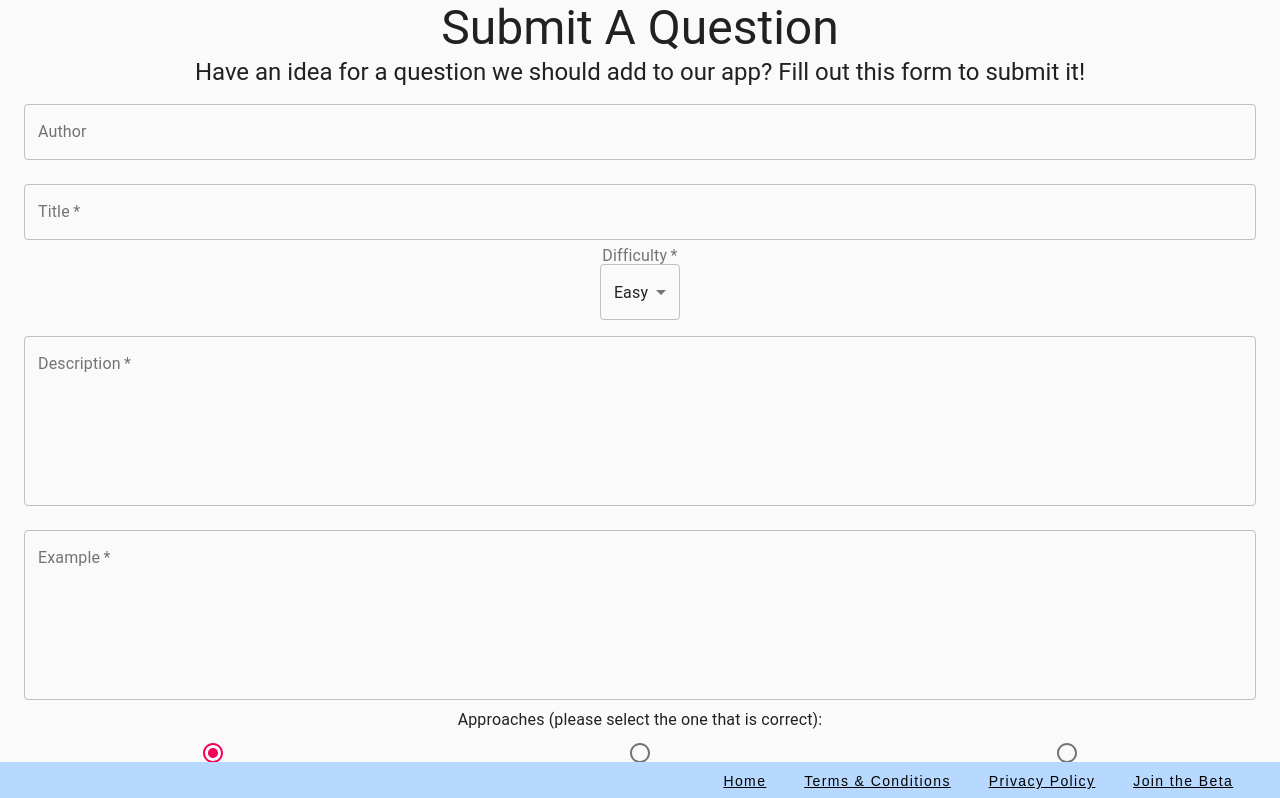
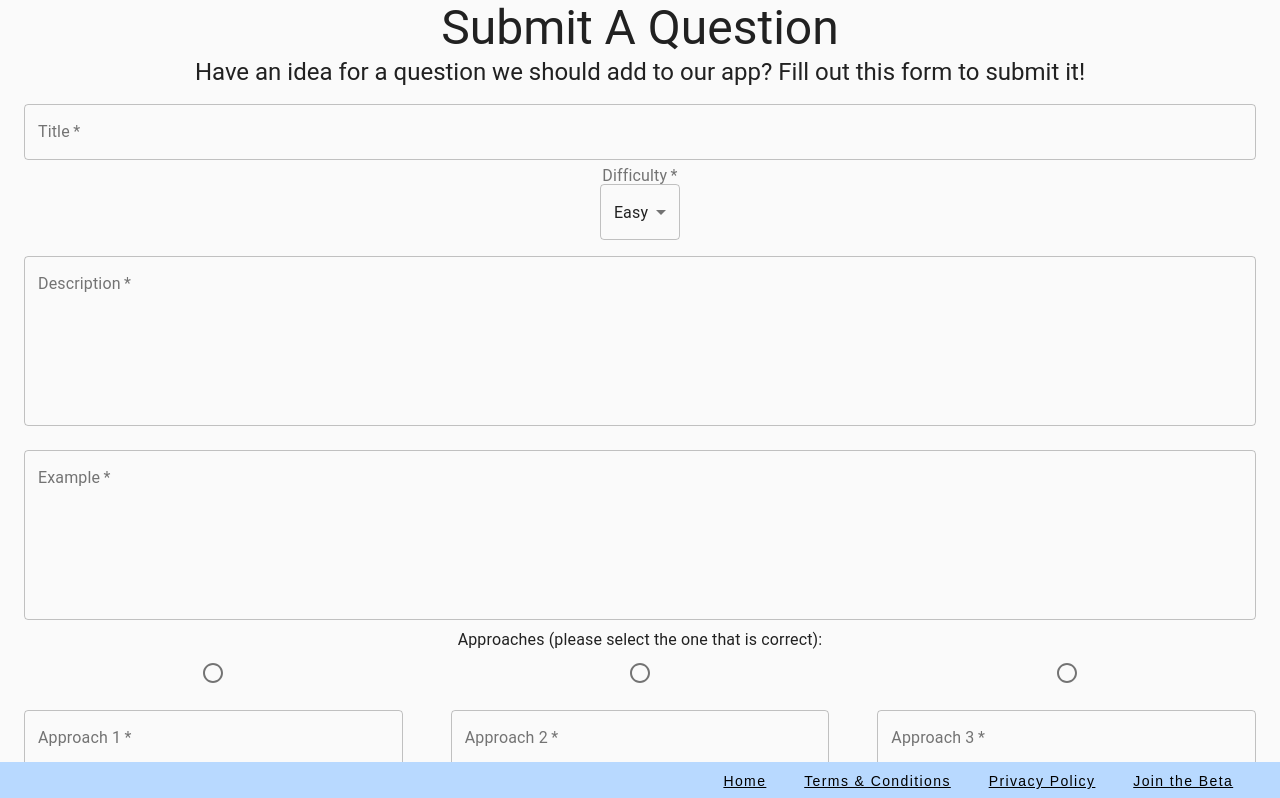
Before and after one commit to CodeletApp/codelet-site, a React (Create React App) app: page /submit-question in a window 1280 px wide. Shown: the top 798 px of the page. Built offline with nearby package versions, Linux system fonts and the light colour scheme; a web font is replaced by a local one.

Commit message:
Added ErrorMessage component and added it to places where radio buttons are used (radio buttons now dont have a default value

```diff
--- /dev/null
+++ b/src/components/ErrorMessage.js
@@ -0,0 +1,22 @@
+import React from "react";
+import { makeStyles } from "@material-ui/styles";
+import { Container, Typography } from "@material-ui/core";
+
+const useStyles = makeStyles({
+  errorMessage: {
+    color: "red",
+  },
+});
+
+export function ErrorMessage({ isError, message }) {
+  const classes = useStyles();
+  return (
+    <Container>
+      {isError ? (
+        <Typography className={classes.errorMessage}>{message}</Typography>
+      ) : (
+        ""
+      )}
+    </Container>
+  );
+}
--- a/src/components/SubmitQuestion.js
+++ b/src/components/SubmitQuestion.js
@@ -15,6 +15,7 @@ import {
   RadioGroup,
 } from "@material-ui/core";
 import { makeStyles } from "@material-ui/styles";
+import { ErrorMessage } from "./ErrorMessage";
 
 const useStyles = makeStyles({
   formContainer: {
@@ -23,9 +24,9 @@ const useStyles = makeStyles({
 });
 
 export const SubmitQuestion = () => {
-  const styles = useStyles();
+  const classes = useStyles();
 
-  const { register, control, handleSubmit } = useForm();
+  const { register, control, handleSubmit, errors } = useForm();
 
   const onSubmit = async (data) => {
     const {
@@ -42,7 +43,6 @@ export const SubmitQuestion = () => {
       timeComplexity1,
       timeComplexity2,
       timeComplexity3,
-      author,
       difficulty,
       description,
       example,
@@ -77,7 +77,6 @@ export const SubmitQuestion = () => {
         "Content-Type": "application/json",
       },
       data: {
-        author: author ? author : "anonymous",
         title,
         difficulty,
         description,
@@ -87,13 +86,12 @@ export const SubmitQuestion = () => {
         spaceComplexityBank,
         timeComplexityBank,
         solution,
-        published: false,
       },
     });
   };
 
   return (
-    <Container className={styles.formContainer}>
+    <Container className={classes.formContainer}>
       <CssBaseline />
       <Typography variant="h3">Submit A Question</Typography>
       <Typography variant="h5">
@@ -101,16 +99,6 @@ export const SubmitQuestion = () => {
         to submit it!
       </Typography>
       <form style={{ marginBottom: "5%" }} onSubmit={handleSubmit(onSubmit)}>
-        <TextField
-          variant="outlined"
-          margin="normal"
-          fullWidth
-          id="author"
-          name="author"
-          label="Author"
-          placeholder="Please enter the name you would like to receive credit for this question"
-          inputRef={register}
-        />
         <TextField
           variant="outlined"
           margin="normal"
@@ -172,6 +160,10 @@ export const SubmitQuestion = () => {
         <Typography>
           Approaches (please select the one that is correct):
         </Typography>
+        <ErrorMessage
+          isError={errors.approachSolutionIndex}
+          message="Please select which approach is correct"
+        />
         <Controller
           name="approachSolutionIndex"
           control={control}
@@ -233,12 +225,16 @@ export const SubmitQuestion = () => {
               </Grid>
             </RadioGroup>
           }
-          defaultValue="0"
+          defaultValue=""
           rules={{ required: true }}
         />
         <Typography>
           Algorithms (please select the one that is correct):
         </Typography>
+        <ErrorMessage
+          isError={errors.approachSolutionIndex}
+          message="Please select which algorithm is correct"
+        />
         <Controller
           name="algorithmSolutionIndex"
           control={control}
@@ -300,12 +296,16 @@ export const SubmitQuestion = () => {
               </Grid>
             </RadioGroup>
           }
-          defaultValue="0"
+          defaultValue=""
           rules={{ required: true }}
         />
         <Typography>
           Space Complexities (please select the one that is correct):
         </Typography>
+        <ErrorMessage
+          isError={errors.approachSolutionIndex}
+          message="Please select which space complexity is correct"
+        />
         <Controller
           name="spaceComplexitySolutionIndex"
           control={control}
@@ -361,12 +361,16 @@ export const SubmitQuestion = () => {
               </Grid>
             </RadioGroup>
           }
-          defaultValue="0"
+          defaultValue=""
           rules={{ required: true }}
         />
         <Typography>
           Time Complexities (please select the one that is correct):
         </Typography>
+        <ErrorMessage
+          isError={errors.approachSolutionIndex}
+          message="Please select which time complexity is correct"
+        />
         <Controller
           name="timeComplexitySolutionIndex"
           control={control}
@@ -422,7 +426,7 @@ export const SubmitQuestion = () => {
               </Grid>
             </RadioGroup>
           }
-          defaultValue="0"
+          defaultValue=""
           rules={{ required: true }}
         />
         <Button variant="contained" color="primary" type="submit">
```
